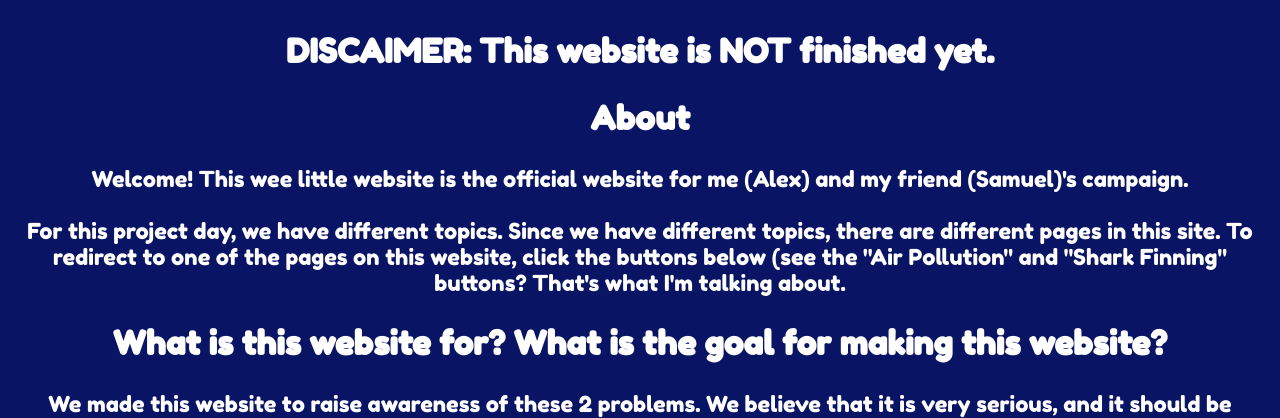
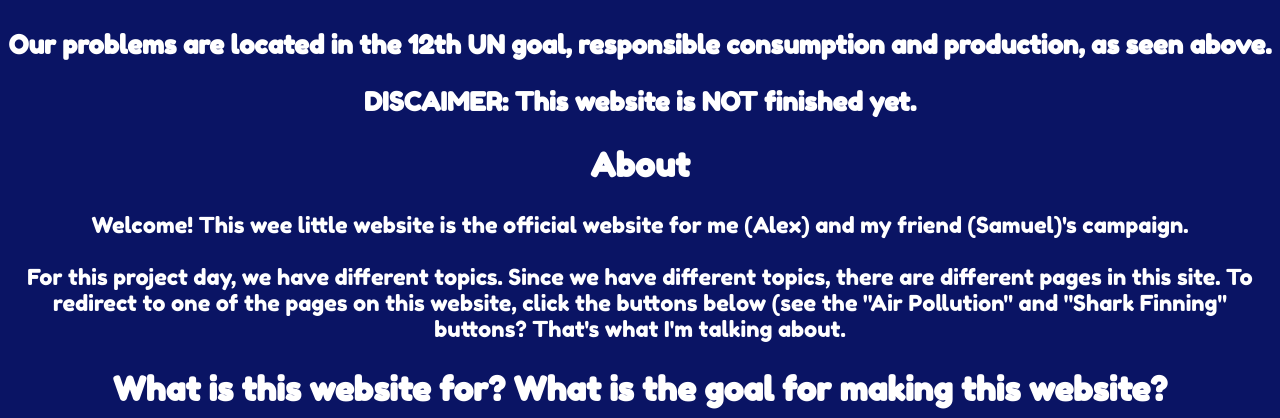
Before and after one commit to hirohitonumberonefan/HK-Campaign-Air-Pollution-and-Shark-Finning, a Flask app: page /home in a window 1280 px wide. Shown: the part 570-988 px from the top of the page. Run offline with Flask 2, Linux system fonts and the light colour scheme.

Commit message:
remove unnecessary comments, add description to un goal picture

```diff
--- a/templates/home.html
+++ b/templates/home.html
@@ -18,6 +18,9 @@ p {
   color: white;
 }
 h4 {
+  color: white;
+}
+h3 {
   color: white;
 }
 .button {
@@ -75,9 +78,8 @@ body::-webkit-scrollbar-thumb {
 </div>
 <center><h1><b>Home</b></h1></center>
 <center><img src = "https://lh3.googleusercontent.com/xjLVR5ojfokp7oiWImUomchVsySOFPuIBkwiE2aWLDtfRYvwTQaxeEVWjAA9bYtnFeHXxoPk0T9vQMrgmTDdMkglagHwXCGDrsvMu-mSLLY1owSIKJ_9Qnv2oudBWAY60AoKyrahEg=w600-h315-p-k" alt= Project Day Picture style="width:auto;"></center>
-<!--<center><img src = "https://icedrive.net/0/b59dK1O8Oa" alt= Project Day Picture style="width:auto;"></center>-->
-
-<center><h2><b>DISCAIMER: This website is NOT finished yet.</b></h2></center>
+<center><h3><b>Our problems are located in the 12th UN goal, responsible consumption and production, as seen above.</b></h2></center>
+<center><h3><b>DISCAIMER: This website is NOT finished yet.</b></h2></center>
 <center><h2><b>About</b></h2></center>
 <center><p>Welcome! This wee little website is the official website for me (Alex) and my friend (Samuel)'s campaign.<br />
 <br />
```
